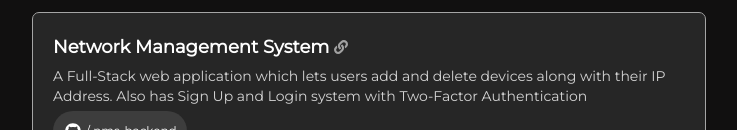
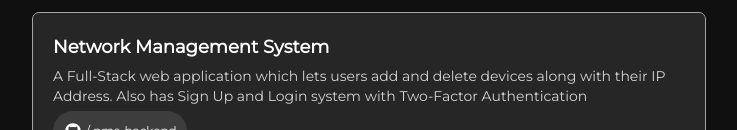
Before and after one commit to SAMURAii-7/shubham-portfolio, a Next.js app: page /projects in a window 1280 px wide. Shown: the part 573-703 px from the top of the page, without its empty margins (271-1008 px from the left). Built offline with nearby package versions, Linux system fonts and the light colour scheme.

Commit message:
update nms project description and link

```diff
--- a/assets/projects.ts
+++ b/assets/projects.ts
@@ -10,7 +10,7 @@ export const projects = [
   {
     name: "E-commerce Platform",
     description:
-      "An E-commerce platform that enables users to search for products, manage their cart by adding, deleting, and adjusting item quantities. Additionally, it offers Google login integration, seamlessly retaining items in the cart from the pre-login session.",
+      "An E-commerce platform that enables users to search for products, manage their cart by adding, deleting, and adjusting item quantities. Additionally, it offers Google login integration, seamlessly retaining items in the cart from the pre-login session",
     link: "https://nextjs-ecommerce-omega-sand.vercel.app",
     github: "https://github.com/SAMURAii-7/nextjs-ecommerce",
     tech: ["Next.js", "TypeScript", "PostgreSQL", "Prisma", "Tailwind CSS"],
@@ -19,7 +19,7 @@ export const projects = [
     name: "Network Management System",
     description:
       "A Full-Stack web application which lets users add and delete devices along with their IP Address. Also has Sign Up and Login system with Two-Factor Authentication",
-    link: "https://nms-client.netlify.app/",
+    link: "",
     github: "https://github.com/SAMURAii-7/nms-backend",
     tech: ["React", "Spring Boot", "MongoDB"],
   },
```
